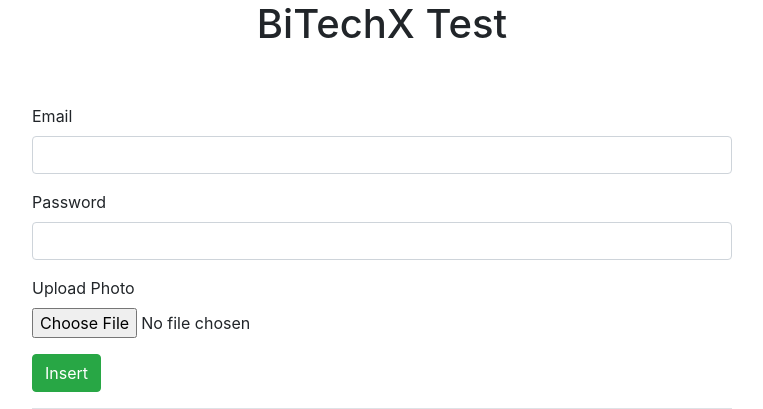
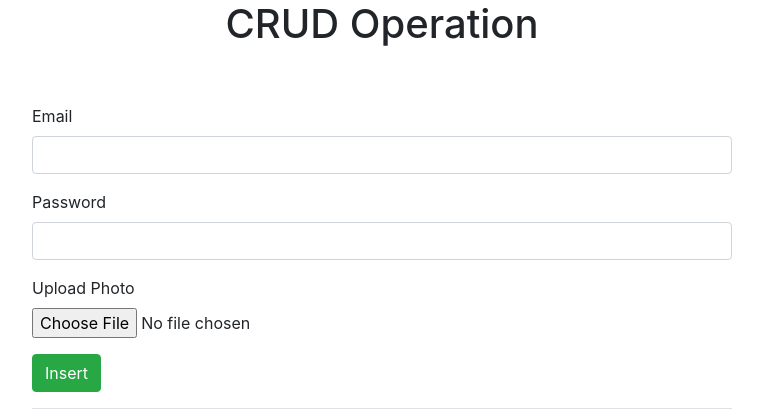
Before and after one commit to imrulhasan273/A-generalized-CRUD-System-using-PHP, a PHP site: page / in a window 1280 px wide. Shown: the top 409 px of the page, without its empty margins (258-1021 px from the left). Run offline with PHP 8.4, Linux system fonts and the light colour scheme; data comes from the database, SQL or seed files in the repository; some libraries are stand-ins or nearby versions.

Commit message:
First commit

```diff
--- a/CRUD System/index.php
+++ b/CRUD System/index.php
@@ -55,7 +55,7 @@
     </head>
     <body>
         <div class="container">
-            <h1 class="text-center">BiTechX Test</h1>
+            <h1 class="text-center">CRUD Operation</h1>
             <form method="post" class="mx-auto pt-5" style="max-width:700px;" enctype='multipart/form-data'>
                 <div class="form-group">
                     <label>Email</label>
```
